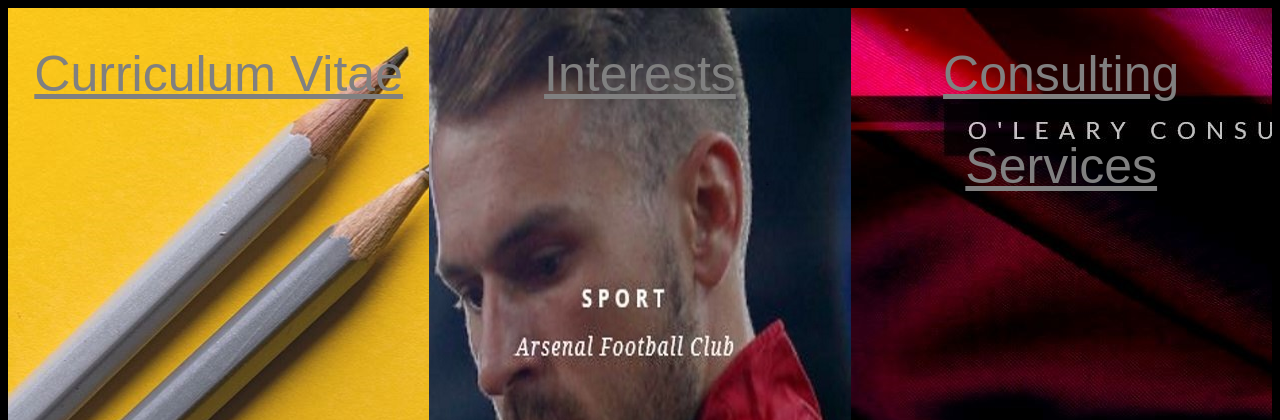
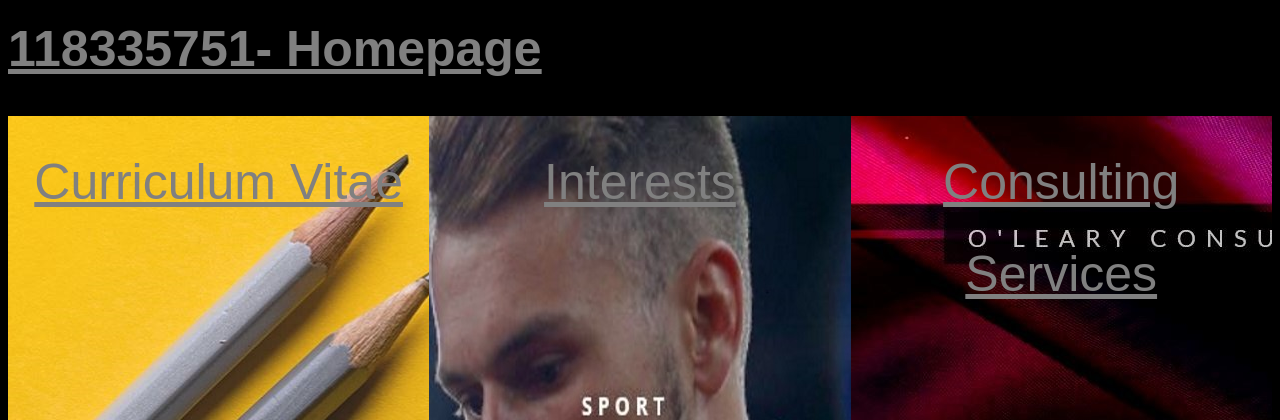
Before and after one commit to iol-118335751/iol118335751, a PHP site: page / in a window 1280 px wide. Shown: the top 420 px of the page. Run offline with PHP 8.4, Linux system fonts and the light colour scheme.

Commit message:
Merge origin/master
Conflicts:
	index.php

```diff
--- a/index.php
+++ b/index.php
@@ -1,19 +1,19 @@
 <!DOCTYPE html>
 <html lang="en">
 <head>
-<title><a href="
-          https://git.heroku.com/iol-phpproject10.git">118335751- Homepage</a></title>
+<title><a href="https://iol118335751.herokuapp.com/">118335751- Homepage</a></title>
 <meta charset="utf-8">
 <meta name="viewport" content="width=device-width, initial-scale=1">
 <LINK rel="stylesheet" type="text/css" href="css/index.css" />
 
 </head>
 <body>
-
+    <h2><a href="https://iol118335751.herokuapp.com/">118335751- Homepage</a></h2>
+    <br />
 <div class="row">
   <div class="column1" ><a href="cv.html">Curriculum Vitae</a></div>
   <div class="column2" ><a href="interestshtml.html">Interests</a></div>
-  <div class="column3" ><a href="consulting.html">Consulting Services</a></div>
+  <div class="column3" ><a href="consulthome.html">Consulting Services</a></div>
 </div>
 </body>
 </html>
```
